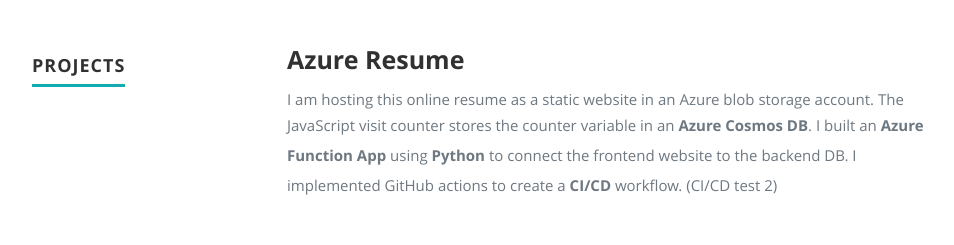
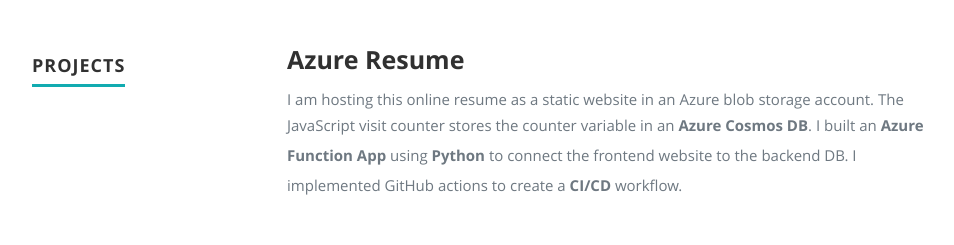
Before and after one commit to joeaksel/cloud-resume, a plain HTML site: page frontend/index.html in a window 1280 px wide. Shown: the part 1453-1698 px from the top of the page, without its empty margins (118-1072 px from the left). Drawn offline with nearby package versions, Linux system fonts and the light colour scheme; no server answers.

Commit message:
reverting changes to index.html from last GitHub action tests

```diff
--- a/frontend/index.html
+++ b/frontend/index.html
@@ -173,7 +173,7 @@
                <div class="twelve columns">
 
                   <h3>Azure Resume</h3>
-                  <p class="info"><em class="date">I am hosting this online resume as a static website in an Azure blob storage account. The JavaScript visit counter stores the counter variable in an <strong>Azure Cosmos DB</strong>. I built an <strong>Azure Function App</strong> using <strong>Python</strong> to connect the frontend website to the backend DB. I implemented GitHub actions to create a <strong>CI/CD</strong> workflow. (CI/CD test 2)</em></p>
+                  <p class="info"><em class="date">I am hosting this online resume as a static website in an Azure blob storage account. The JavaScript visit counter stores the counter variable in an <strong>Azure Cosmos DB</strong>. I built an <strong>Azure Function App</strong> using <strong>Python</strong> to connect the frontend website to the backend DB. I implemented GitHub actions to create a <strong>CI/CD</strong> workflow.</em></p>
                   <br>
                   <img src="images/resumeprojectdiagram.PNG">
 
```
